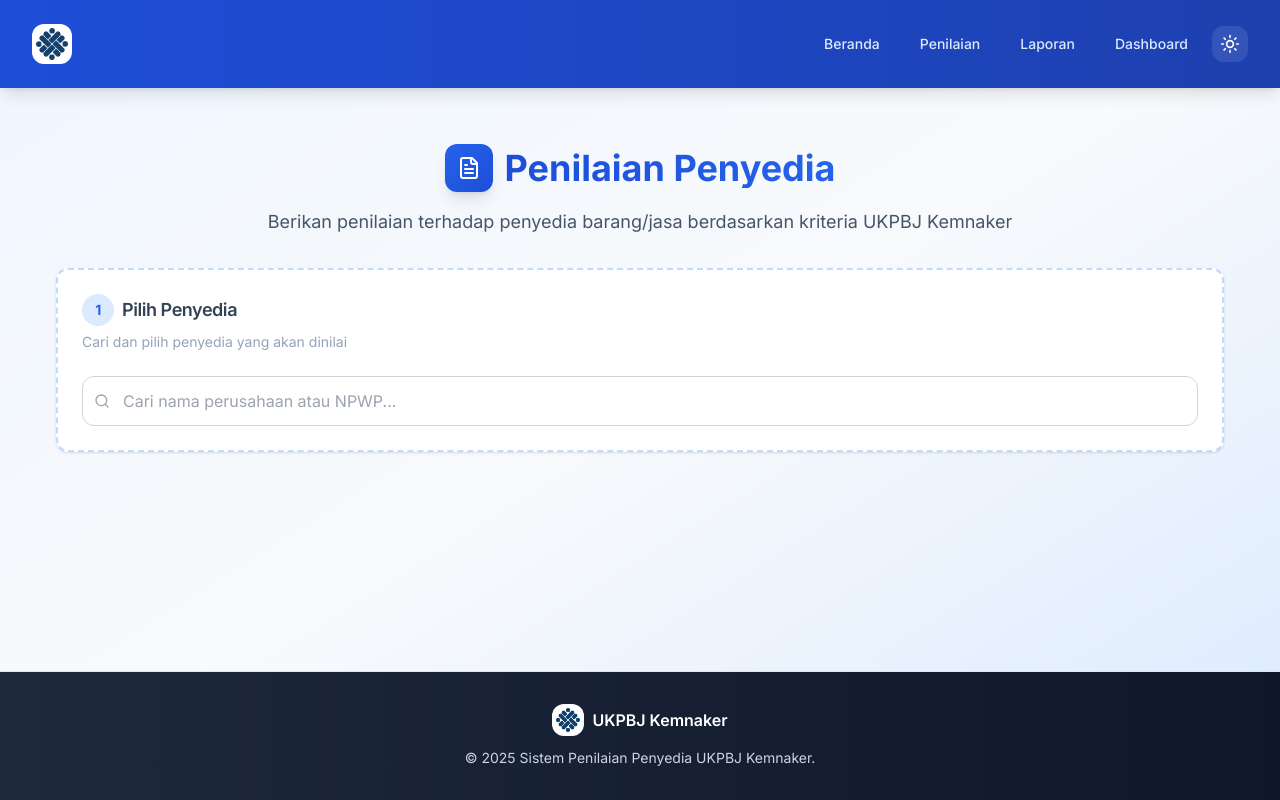
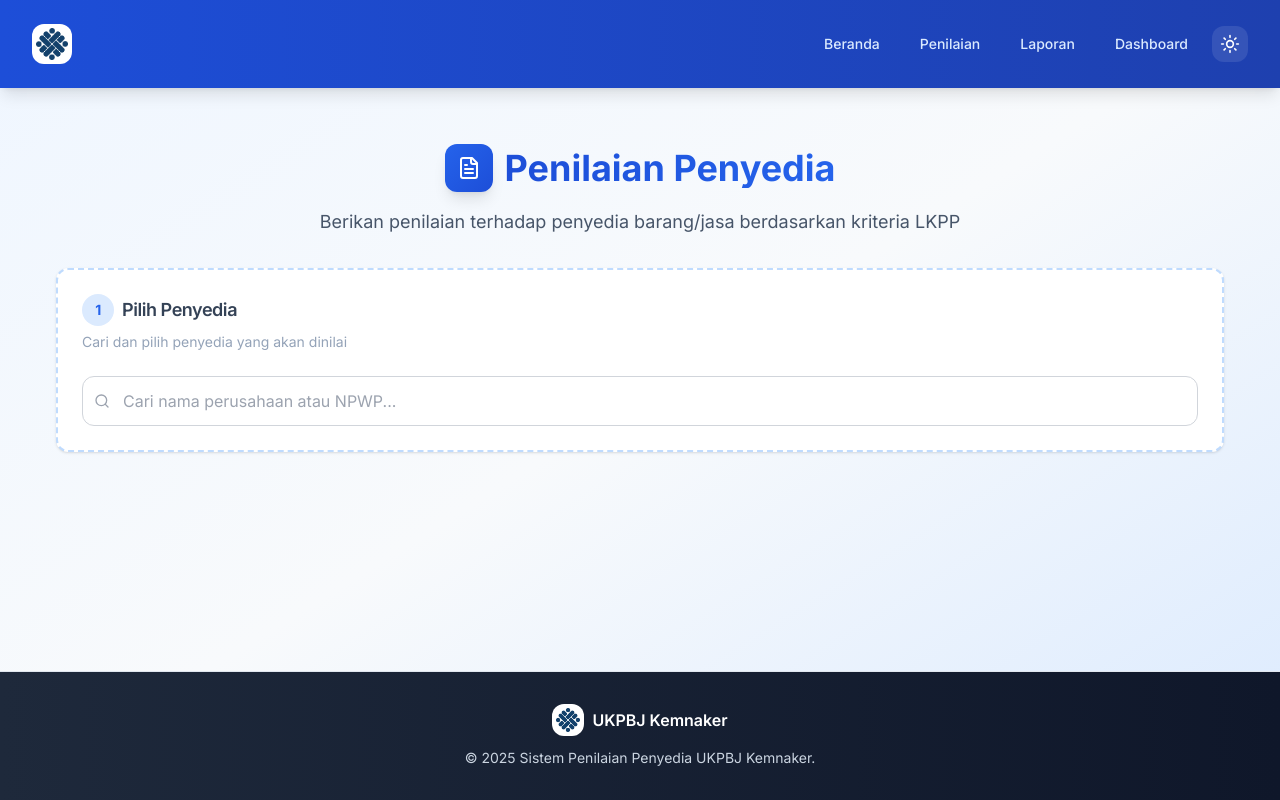
Before and after one commit to Aldbow/Rancangan-Aktualisasi, a Next.js app: page /penilaian in a window 1280 px wide. Built offline with nearby package versions, Linux system fonts and the light colour scheme.

Commit message:
adjustment to page penilaian

```diff
--- a/app/penilaian/page.tsx
+++ b/app/penilaian/page.tsx
@@ -190,7 +190,7 @@ export default function PenilaianPage() {
           </h1>
         </div>
         <p className="text-sm sm:text-base lg:text-lg text-slate-600 dark:text-slate-300 max-w-3xl mx-auto px-2">
-          Berikan penilaian terhadap penyedia barang/jasa berdasarkan kriteria UKPBJ Kemnaker
+          Berikan penilaian terhadap penyedia barang/jasa berdasarkan kriteria LKPP
         </p>
       </div>
 
```
